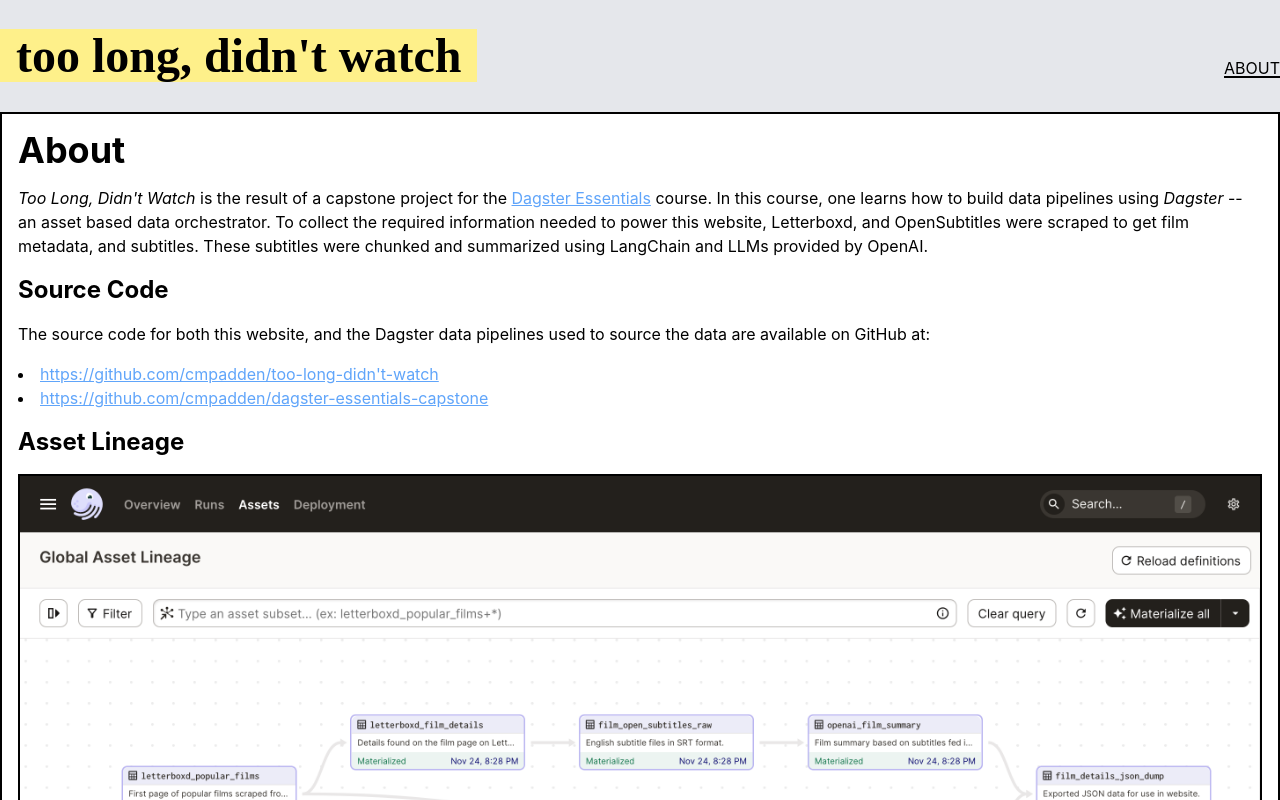
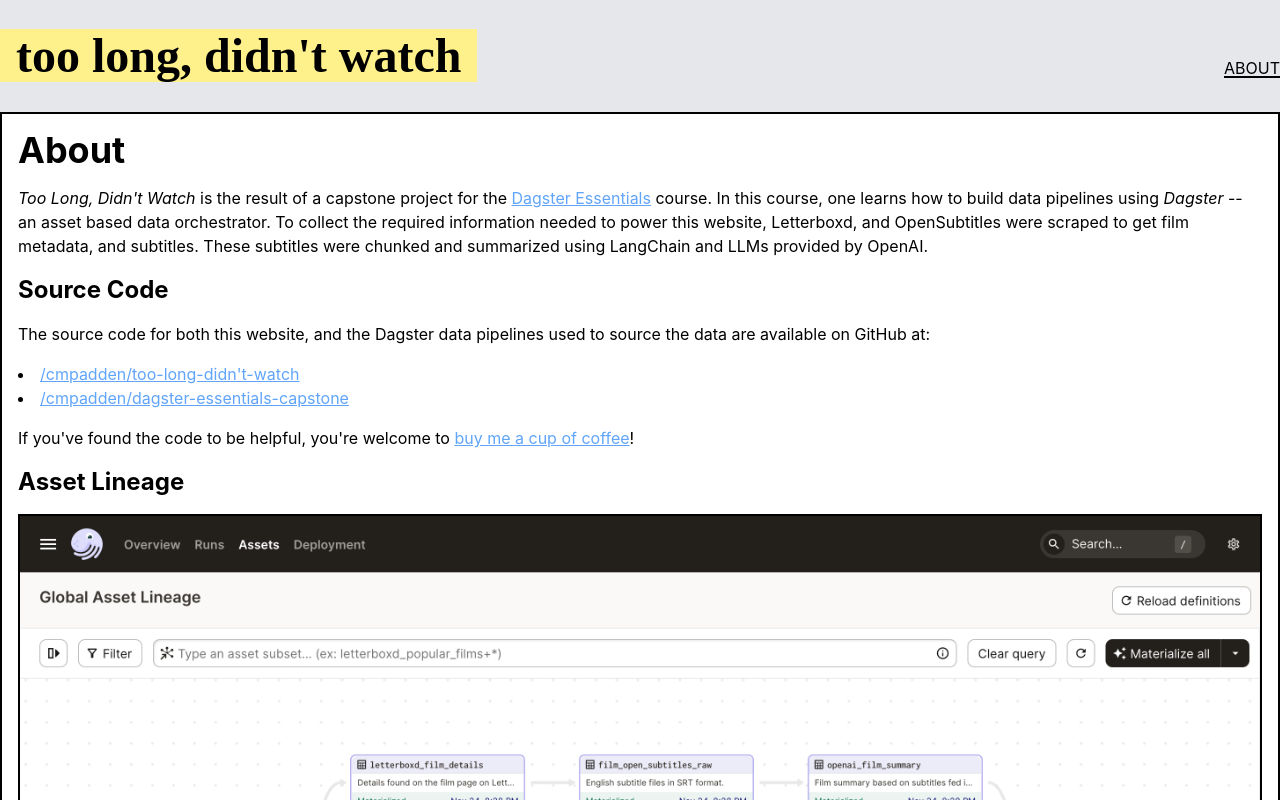
Before and after one commit to cmpadden/too-long-didnt-watch, a Vue app: page /about in a window 1280 px wide. Shown: the top 800 px of the page. Built offline with nearby package versions, Linux system fonts and the light colour scheme.

Commit message:
add coffee

```diff
--- a/src/pages/About.vue
+++ b/src/pages/About.vue
@@ -30,17 +30,26 @@
             <a
               class="text-blue-400 underline"
               href="https://github.com/cmpadden/too-long-didn't-watch"
-              >https://github.com/cmpadden/too-long-didn't-watch</a
+              >/cmpadden/too-long-didn't-watch</a
             >
           </li>
           <li>
             <a
               class="text-blue-400 underline"
               href="https://github.com/cmpadden/dagster-essentials-capstone"
-              >https://github.com/cmpadden/dagster-essentials-capstone</a
+              >/cmpadden/dagster-essentials-capstone</a
             >
           </li>
         </ul>
+
+        <p>
+          If you've found the code to be helpful, you're welcome to
+          <a
+            class="text-blue-400 underline"
+            href="https://www.buymeacoffee.com/coltonpadden"
+            >buy me a cup of coffee</a
+          >!
+        </p>
 
         <h2 class="text-1xl md:text-2xl font-bold">Asset Lineage</h2>
         <img
```
